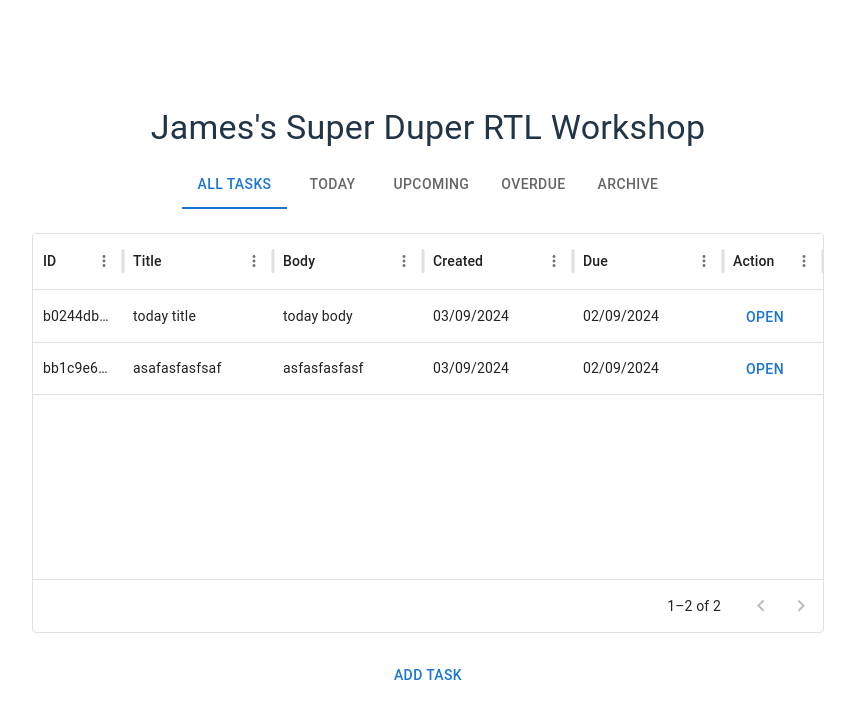
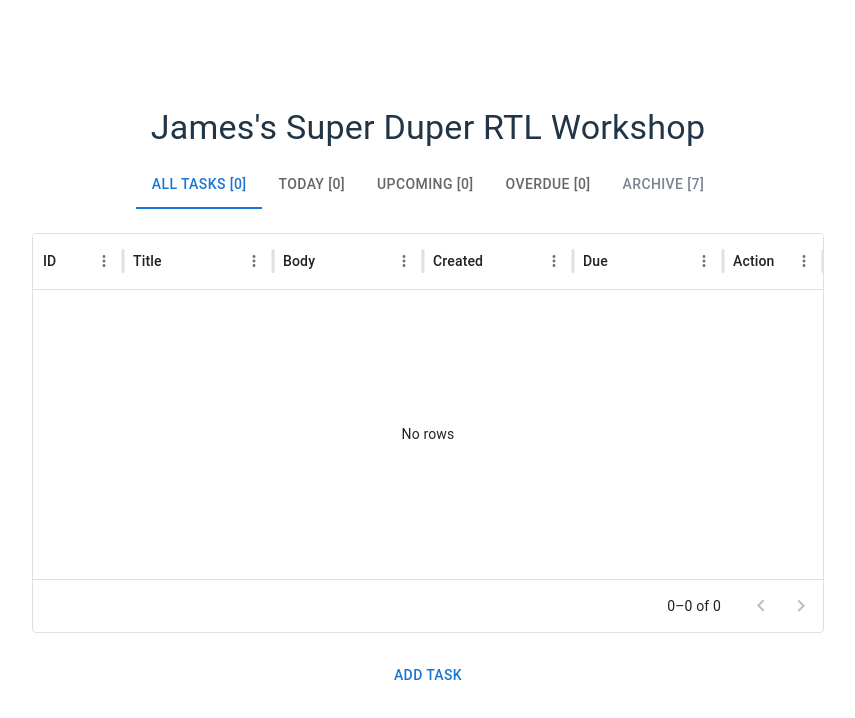
Before and after one commit to jamesw986/rtl-workshop, a React (Vite) app: page / in a window 1280 px wide. Shown: the top 718 px of the page, without its empty margins (212-1067 px from the left). Built offline with nearby package versions, Linux system fonts and the light colour scheme; data requests are answered from the project's data file.

Commit message:
add task counter to tabs

```diff
--- a/db.json
+++ b/db.json
@@ -28,7 +28,7 @@
       "body": "today body",
       "dueDate": "2024-09-02T23:00:00.000Z",
       "created": "2024-09-03T16:03:51.683Z",
-      "done": false
+      "done": true
     },
     {
       "id": "bb1c9e61-cb71-4cce-838f-bda80e795192",
@@ -36,7 +36,7 @@
       "body": "asfasfasfasf",
       "dueDate": "2024-09-02T23:00:00.000Z",
       "created": "2024-09-03T16:46:25.148Z",
-      "done": false
+      "done": true
     },
     {
       "id": "99cd064a-b026-4c78-82fa-7be1bd6165c6",
@@ -45,6 +45,14 @@
       "dueDate": "2024-09-05T23:00:00.000Z",
       "created": "2024-09-03T17:03:21.207Z",
       "done": true
+    },
+    {
+      "id": "c6dd382e-bb7a-430b-90a5-ea1e9cfb3ec1",
+      "title": "afsfsasf",
+      "body": "sdgdsgdsgd",
+      "dueDate": "2024-09-04T23:00:00.000Z",
+      "created": "2024-09-05T10:54:47.517Z",
+      "done": true
     }
   ]
 }
--- a/src/components/TaskModal.tsx
+++ b/src/components/TaskModal.tsx
@@ -1,9 +1,7 @@
-import Button from '@mui/material/Button';
 import TextField from '@mui/material/TextField';
 import Dialog from '@mui/material/Dialog';
 import DialogActions from '@mui/material/DialogActions';
 import DialogContent from '@mui/material/DialogContent';
-import DialogContentText from '@mui/material/DialogContentText';
 import DialogTitle from '@mui/material/DialogTitle';
 import { useEffect, useState } from 'react';
 import { DatePicker } from '@mui/x-date-pickers';
--- a/src/components/TasksDashboard.tsx
+++ b/src/components/TasksDashboard.tsx
@@ -1,15 +1,33 @@
-import { Grid, Tabs, Tab, Box, Button, Typography } from '@mui/material';
+import {
+  Grid,
+  Tabs,
+  Tab,
+  Box,
+  Button,
+  Typography,
+  Tooltip,
+} from '@mui/material';
 import useGetTasks from '../hooks/useGetTasks';
-import { useState, SyntheticEvent } from 'react';
+import { useState, SyntheticEvent, useEffect } from 'react';
 import TasksTable from './TasksTable';
 import AddTask from './AddTask';
 import tableDataReducers from './utils/tableDataReducers';
+import useGetTaskCounts from '../hooks/useGetTaskCounts';
 
 export default function TasksDashboard() {
   const [value, setValue] = useState(0);
   const [addTask, setAddTask] = useState(false);
+  const [taskCounts, setTaskCounts] = useState({
+    all: 0,
+    today: 0,
+    upcoming: 0,
+    overdue: 0,
+    archived: 0,
+  });
 
   const { isPending, isError, data, error } = useGetTasks();
+
+  useGetTaskCounts(setTaskCounts, data);
 
   if (isPending) {
     return <span>Loading tasks...</span>;
@@ -34,35 +52,39 @@ export default function TasksDashboard() {
       </Typography>
       <Tabs value={value} onChange={handleChange}>
         <Tab
-          label="All tasks"
+          label={`All tasks [${taskCounts.all}]`}
           sx={{
             '&:focus': { outline: 'none' },
           }}
         />
         <Tab
-          label="Today"
+          label={`Today [${taskCounts.today}]`}
           sx={{
             '&:focus': { outline: 'none' },
           }}
         />
         <Tab
-          label="Upcoming"
+          label={`Upcoming [${taskCounts.upcoming}]`}
           sx={{
             '&:focus': { outline: 'none' },
           }}
         />
         <Tab
-          label="Overdue"
+          label={`Overdue [${taskCounts.overdue}]`}
           sx={{
             '&:focus': { outline: 'none' },
           }}
         />
-        <Tab
-          label="Archive"
-          sx={{
-            '&:focus': { outline: 'none' },
-          }}
-        />
+        <Tooltip title="Tasks marked as complete">
+          <div>
+            <Tab
+              label={`Archive [${taskCounts.archived}]`}
+              sx={{
+                '&:focus': { outline: 'none' },
+              }}
+            />
+          </div>
+        </Tooltip>
       </Tabs>
       <CustomTabPanel value={value} index={0}>
         <TasksTable
--- a/src/components/utils/tableDataReducers.ts
+++ b/src/components/utils/tableDataReducers.ts
@@ -8,8 +8,10 @@ const tableDataReducers = {
   archive: archiveTableFunc,
 };
 
+const isTaskDone = (task: Task) => task.done === true;
+
 function allTasksTableFunc(data: Task[]) {
-  return data.filter((task) => task.done !== true);
+  return data.filter((task) => !isTaskDone(task));
 }
 
 function todayTableFunc(data: Task[]) {
@@ -17,7 +19,7 @@ function todayTableFunc(data: Task[]) {
 
   return data.filter((task) => {
     const dueDate = new Date(task.dueDate).toDateString();
-    return dueDate === today;
+    return !isTaskDone(task) && dueDate === today;
   });
 }
 
@@ -29,12 +31,12 @@ function upcomingTableFunc(data: Task[]) {
 
   return data.filter((task) => {
     const dueDate = new Date(task.dueDate);
-    return dueDate >= today && dueDate <= nextWeek;
+    return !isTaskDone(task) && dueDate >= today && dueDate <= nextWeek;
   });
 }
 
 function archiveTableFunc(data: Task[]) {
-  return data.filter((task) => task.done === true);
+  return data.filter(isTaskDone);
 }
 
 function overdueTableFunc(data: Task[]) {
@@ -43,7 +45,7 @@ function overdueTableFunc(data: Task[]) {
 
   return data.filter((task) => {
     const dueDate = new Date(task.dueDate);
-    return dueDate < today;
+    return !isTaskDone(task) && dueDate < today;
   });
 }
 
--- /dev/null
+++ b/src/hooks/useGetTaskCounts.ts
@@ -0,0 +1,16 @@
+import { useEffect } from 'react';
+import tableDataReducers from '../components/utils/tableDataReducers';
+
+export default function useGetTaskCounts(setTaskCounts, data) {
+  useEffect(() => {
+    if (data) {
+      setTaskCounts({
+        all: tableDataReducers.allTasks(data).length,
+        today: tableDataReducers.today(data).length,
+        upcoming: tableDataReducers.upcoming(data).length,
+        overdue: tableDataReducers.overdue(data).length,
+        archived: tableDataReducers.archive(data).length,
+      });
+    }
+  }, [data]);
+}
```
